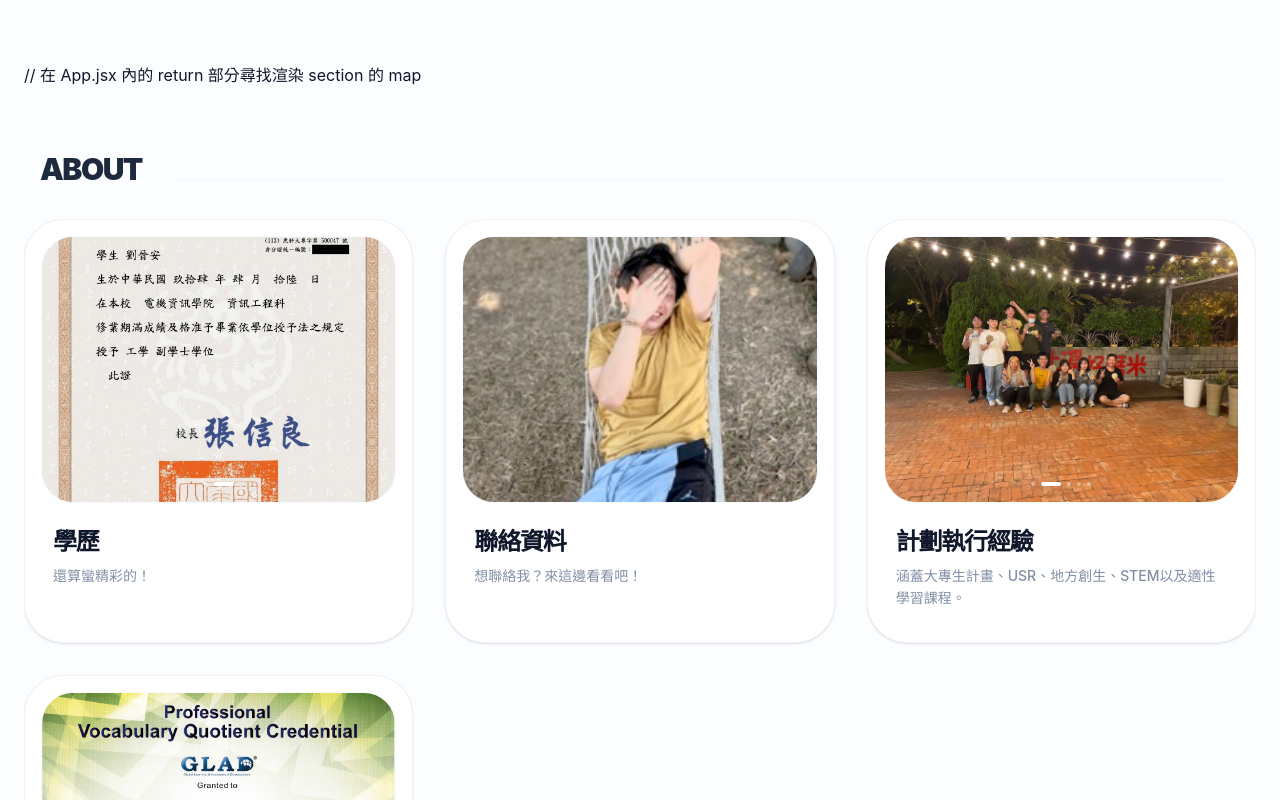
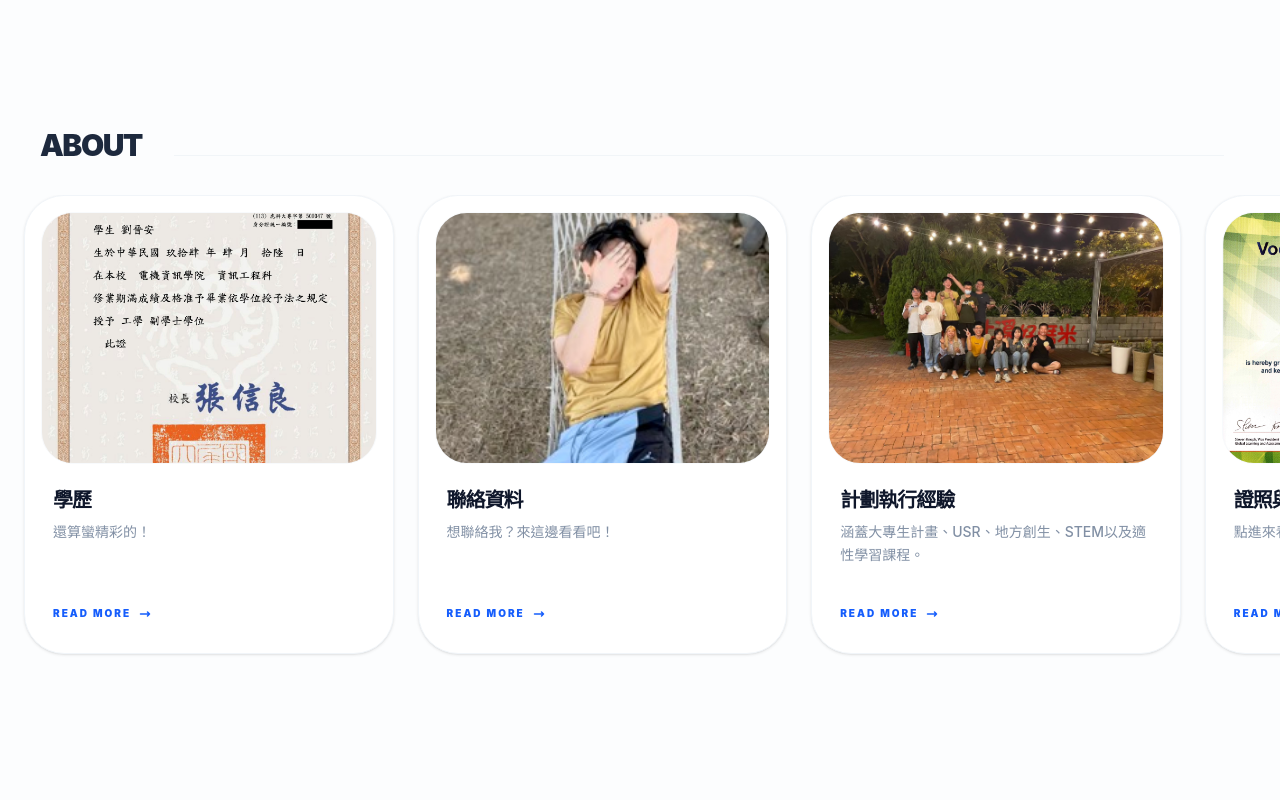
Before and after one commit to OosululyoO/portfolio, a React (Vite) app: page / in a window 1280 px wide. Shown: the part 560-1360 px from the top of the page. Built offline with nearby package versions, Linux system fonts and the light colour scheme.

Commit message:
feat: enhance collection interactivity and fix markdown rendering

```diff
--- a/src/App.jsx
+++ b/src/App.jsx
@@ -4,33 +4,20 @@ import ParticleBackground from './components/ParticleBackground';
 import DetailModal from './components/DetailModal';
 import yaml from 'js-yaml';
 
-// --- Utility: 處理靜態資源路徑 (修復 GitHub Pages 子路徑問題) ---
+// --- Utility: 處理靜態資源路徑 ---
 const getAssetPath = (path) => {
   if (!path) return '';
-  // 如果是外部連結 (http/https)，直接回傳
   if (path.startsWith('http')) return path;
-
-  // 移除路徑開頭的斜線，避免拼接時出現雙斜線
   const cleanPath = path.startsWith('/') ? path.slice(1) : path;
-
-  // 取得 Vite 設定的 base 路徑 (生產環境為 /portfolio/)
-  // 這裡硬編碼為 /portfolio/ 確保萬無一失，或使用 import.meta.env.BASE_URL
   const base = '/portfolio/';
-
   return `${base}${cleanPath}`;
 };
 
-// --- Utility: 強化版內容讀取器 (相容生產環境) ---
 const loadContent = (modules) => {
   return Object.keys(modules).map((path) => {
     const mod = modules[path];
-    // 關鍵修正：Vite 在生產環境有時會將內容放在 .default，有時則是純字串
     const rawContent = typeof mod === 'string' ? mod : (mod?.default || mod);
-
-    if (!rawContent || typeof rawContent !== 'string') {
-      console.warn("無法讀取內容或格式錯誤:", path);
-      return null;
-    }
+    if (!rawContent || typeof rawContent !== 'string') return null;
 
     const parts = rawContent.split('---');
     if (parts.length >= 3) {
@@ -38,101 +25,76 @@ const loadContent = (modules) => {
         const frontmatter = yaml.load(parts[1]);
         const body = parts.slice(2).join('---').trim();
         const slug = path.split('/').pop().replace('.md', '');
-
-        // 統一處理 Decap CMS 可能產生的圖片路徑格式
         const normalizeImages = (imgData) => {
           if (!imgData) return [];
-          return Array.isArray(imgData)
-            ? imgData.map(item => (typeof item === 'object' ? item.image : item))
-            : [imgData];
+          return Array.isArray(imgData) ? imgData.map(item => (typeof item === 'object' ? item.image : item)) : [imgData];
         };
-
-        return {
-          ...frontmatter,
-          main_images: normalizeImages(frontmatter.main_images),
-          extra_images: normalizeImages(frontmatter.extra_images),
-          body,
-          slug
-        };
-      } catch (e) {
-        console.error("YAML 解析失敗:", path, e);
-        return null;
-      }
+        return { ...frontmatter, main_images: normalizeImages(frontmatter.main_images), extra_images: normalizeImages(frontmatter.extra_images), body, slug };
+      } catch (e) { return null; }
     }
     return null;
   }).filter(Boolean);
 };
 
-// --- 子組件: 內容卡片 (還原原本樣式) ---
+// --- 子組件: 內容卡片 (加入隨機輪播與 Read more) ---
 const ContentCard = ({ title, category, main_images, description, onClick }) => {
   const [currentImageIndex, setCurrentImageIndex] = useState(0);
   const images = Array.isArray(main_images) ? main_images : [];
 
   useEffect(() => {
     if (images.length <= 1) return;
-
-    // 關鍵修正：產生 3000ms ~ 6000ms 之間的隨機時間，讓切換錯開
-    const randomInterval = Math.floor(Math.random() * (6000 - 3000 + 1)) + 3000;
-
+    // 1. 隨機輪播時間 (3s - 6s)
+    const randomTime = Math.floor(Math.random() * 3000) + 3000;
     const interval = setInterval(() => {
       setCurrentImageIndex((prev) => (prev + 1) % images.length);
-    }, randomInterval);
-
+    }, randomTime);
     return () => clearInterval(interval);
   }, [images]);
 
   return (
     <div
-      className="group cursor-pointer flex flex-col h-full p-4 rounded-[2.5rem] bg-white border border-slate-100 shadow-sm hover:shadow-xl hover:border-blue-100 transition-all duration-500 ease-out"
+      className="group cursor-pointer flex flex-col h-full p-4 rounded-[2.5rem] bg-white border border-slate-100 shadow-sm hover:shadow-xl hover:border-blue-100 transition-all duration-500 ease-out snap-center"
       onClick={onClick}
     >
       <div className="relative overflow-hidden rounded-[2rem] aspect-[4/3] mb-6 bg-slate-50 border border-slate-50 shadow-inner group-hover:-translate-y-1 transition-transform duration-500">
         {images.length > 0 ? (
-          <img
-            key={images[currentImageIndex]}
-            src={getAssetPath(images[currentImageIndex])} // 關鍵：套用路徑轉換
-            alt={title}
-            className="w-full h-full object-cover transition-transform duration-1000 group-hover:scale-105"
-          />
+          <img key={images[currentImageIndex]} src={getAssetPath(images[currentImageIndex])} alt={title} className="w-full h-full object-cover transition-transform duration-1000 group-hover:scale-105" />
         ) : (
           <div className="flex items-center justify-center h-full text-slate-300 font-black italic bg-slate-50 uppercase">NO IMAGE</div>
         )}
-
-        {images.length > 1 && (
-          <div className="absolute bottom-4 left-1/2 -translate-x-1/2 flex gap-1.5 z-10">
-            {images.map((_, i) => (
-              <div key={i} className={`h-1 rounded-full transition-all duration-300 ${i === currentImageIndex ? 'w-5 bg-white' : 'w-1 bg-white/40'}`} />
-            ))}
-          </div>
-        )}
       </div>
 
-      <div className="px-3 pb-4 flex-grow">
+      <div className="px-3 pb-4 flex-grow flex flex-col">
         {category && (
-          <span className="text-[10px] font-black uppercase tracking-[0.2em] text-blue-600 bg-blue-50/50 px-3 py-1 rounded-full inline-block mb-3 border border-blue-100/30">
+          <span className="text-[10px] font-black uppercase tracking-[0.2em] text-blue-600 bg-blue-50/50 px-3 py-1 rounded-full inline-block mb-3 border border-blue-100/30 self-start">
             {category}
           </span>
         )}
-        <h3 className="text-xl md:text-2xl font-black tracking-tighter text-slate-900 group-hover:text-blue-600 transition-colors duration-300 mb-2 leading-tight">
+        <h3 className="text-xl font-black tracking-tighter text-slate-900 group-hover:text-blue-600 transition-colors duration-300 mb-2 leading-tight">
           {title}
         </h3>
-        <p className="text-slate-500 text-sm font-medium line-clamp-2 leading-relaxed opacity-80 group-hover:opacity-100">
+        <p className="text-slate-500 text-sm font-medium line-clamp-2 leading-relaxed opacity-80 mb-6">
           {description}
         </p>
+
+        {/* Read more 按鈕 */}
+        <div className="mt-auto pt-4 flex items-center text-[10px] font-black tracking-[0.2em] text-blue-600 uppercase">
+          Read More
+          <svg className="w-3 h-3 ml-2 transform group-hover:translate-x-1 transition-transform" fill="none" stroke="currentColor" viewBox="0 0 24 24">
+            <path strokeLinecap="round" strokeLinejoin="round" strokeWidth={3} d="M17 8l4 4m0 0l-4 4m4-4H3" />
+          </svg>
+        </div>
       </div>
     </div>
   );
 };
 
-// --- 主組件: App ---
 export default function App() {
-  // 還原原本的 Hero 初始狀態與邏輯
   const [hero, setHero] = useState({ titleLine1: 'Building', titleAccent: 'Solutions.', heroDescription: '載入中...' });
   const [portfolio, setPortfolio] = useState([]);
   const [achievements, setAchievements] = useState([]);
   const [activities, setActivities] = useState([]);
   const [about, setAbout] = useState([]);
-
   const [selectedItem, setSelectedItem] = useState(null);
   const [isModalOpen, setIsModalOpen] = useState(false);
 
@@ -142,45 +104,31 @@ export default function App() {
   };
 
   useEffect(() => {
-    // 載入 Hero 設定 (還原原本邏輯)
     const heroModule = import.meta.glob('./content/settings/hero.yml', { query: '?raw', eager: true });
     const heroPath = Object.keys(heroModule)[0];
     if (heroPath) {
-      try {
       const mod = heroModule[heroPath];
-        const rawHero = typeof mod === 'string' ? mod : (mod?.default || mod);
-        setHero(yaml.load(rawHero));
-      } catch (e) { console.error("Hero 解析失敗:", e); }
+      setHero(yaml.load(typeof mod === 'string' ? mod : (mod?.default || mod)));
     }
 
-    // 載入各類 Markdown 模組
     const pModules = import.meta.glob('./content/portfolio/*.md', { query: '?raw', eager: true });
     const acModules = import.meta.glob('./content/achievements/*.md', { query: '?raw', eager: true });
     const actModules = import.meta.glob('./content/activities/*.md', { query: '?raw', eager: true });
     const abModules = import.meta.glob('./content/about/*.md', { query: '?raw', eager: true });
 
-    // 解析資料
-    const pData = loadContent(pModules);
-    const acData = loadContent(acModules);
-    const actData = loadContent(actModules);
-    const abData = loadContent(abModules);
-
-    // 更新狀態
-    setPortfolio(pData);
-    setAchievements(acData);
-    setActivities(actData);
-    setAbout(abData);
+    setPortfolio(loadContent(pModules));
+    setAchievements(loadContent(acModules));
+    setActivities(loadContent(actModules));
+    setAbout(loadContent(abModules));
   }, []);
 
   return (
-    // 還原原本的背景色與字體設定
     <div className="min-h-screen bg-[#fcfdfe] font-sans text-slate-900 selection:bg-blue-600 selection:text-white">
       <ParticleBackground />
       <Navbar />
 
-      <main className="relative pt-32 px-6 max-w-7xl mx-auto">
-        {/* 還原原本的 Hero Section 樣式 */}
-        <section className="py-24">
+      <main className="relative pt-32 px-0 max-w-7xl mx-auto overflow-hidden">
+        <section className="py-24 px-6">
           <div className="max-w-4xl">
             <h1 className="text-6xl md:text-[8rem] font-black tracking-tighter leading-[0.85] mb-12">
               {hero.titleLine1} <br />
@@ -194,7 +142,6 @@ export default function App() {
           </div>
         </section>
 
-// 在 App.jsx 內的 return 部分尋找渲染 section 的 map
         {[
           { id: 'about', title: 'About', data: about },
           { id: 'portfolio', title: 'Portfolio', data: portfolio },
@@ -202,16 +149,15 @@ export default function App() {
           { id: 'activities', title: 'Activities', data: activities }
         ].map(section => (
           <section key={section.id} id={section.id} className="py-16">
-    <div className="flex items-baseline justify-between mb-8">
+            <div className="flex items-baseline justify-between mb-8 px-6">
               <h2 className="text-3xl font-black tracking-tighter uppercase text-slate-800 ml-4">{section.title}</h2>
               <div className="hidden md:block h-[1px] flex-grow mx-8 bg-slate-200/40"></div>
             </div>
 
-    {/* 關鍵修正：加入 overflow-x-auto 與 snap-x 讓內容在超過寬度時可輪播 */}
-    <div className="relative group">
-      <div className="flex md:grid md:grid-cols-2 lg:grid-cols-3 gap-6 md:gap-8 overflow-x-auto pb-8 snap-x snap-mandatory no-scrollbar scroll-smooth">
+            {/* 3. 調整輪播佈局：兩側留白露出鄰近項目 */}
+            <div className="flex gap-6 overflow-x-auto pb-10 px-6 snap-x snap-mandatory no-scrollbar scroll-smooth">
               {section.data.map((item) => (
-          <div key={item.slug} className="min-w-[85vw] md:min-w-0 snap-center">
+                <div key={item.slug} className="min-w-[85%] md:min-w-[45%] lg:min-w-[30%] snap-center">
                   <ContentCard {...item} onClick={() => handleOpenModal(item)} />
                 </div>
               ))}
@@ -219,32 +165,15 @@ export default function App() {
                 <div className="w-full py-10 text-center text-slate-400 italic">暫無內容</div>
               )}
             </div>
-
-      {/* 提示箭頭 (可選) */}
-      {section.data.length > 3 && (
-        <div className="hidden lg:block absolute -right-4 top-1/2 -translate-y-1/2 opacity-0 group-hover:opacity-100 transition-opacity">
-          <div className="p-2 bg-white shadow-lg rounded-full text-blue-600">
-             <svg className="w-6 h-6" fill="none" stroke="currentColor" viewBox="0 0 24 24"><path strokeLinecap="round" strokeLinejoin="round" strokeWidth={3} d="M9 5l7 7-7 7" /></svg>
-          </div>
-        </div>
-      )}
-    </div>
           </section>
         ))}
 
         <footer className="py-24 text-center border-t border-slate-100/50 mt-20">
-          <p className="text-slate-400 text-[10px] font-black tracking-[0.4em] uppercase">
-            © 2026 LIU CHIN AN — ALL RIGHTS RESERVED
-          </p>
+          <p className="text-slate-400 text-[10px] font-black tracking-[0.4em] uppercase">© 2026 LIU CHIN AN — ALL RIGHTS RESERVED</p>
         </footer>
       </main>
 
-      {/* DetailModal 保持原本的呼叫方式，圖片路徑處理應在 Modal 內部或傳遞前完成 */}
-      <DetailModal
-        isOpen={isModalOpen}
-        onClose={() => setIsModalOpen(false)}
-        content={selectedItem} // 原本使用 content 屬性
-      />
+      <DetailModal isOpen={isModalOpen} onClose={() => setIsModalOpen(false)} content={selectedItem} />
     </div>
   );
 }
--- a/src/components/DetailModal.jsx
+++ b/src/components/DetailModal.jsx
@@ -1,7 +1,7 @@
 import React from 'react';
 import { motion, AnimatePresence } from 'framer-motion';
+import ReactMarkdown from 'react-markdown'; // 引入元件
 
-// --- Utility: 處理靜態資源路徑 ---
 const getAssetPath = (path) => {
   if (!path) return '';
   if (path.startsWith('http')) return path;
@@ -12,80 +12,44 @@ const getAssetPath = (path) => {
 
 const DetailModal = ({ isOpen, onClose, content }) => {
   if (!content) return null;
-
   const { title, category, main_images, extra_images, body, description } = content;
-
-  // 合併所有圖片並套用路徑修正
   const allImages = [...(main_images || []), ...(extra_images || [])];
 
   return (
     <AnimatePresence>
       {isOpen && (
         <>
-          {/* 背景遮罩 */}
-          <motion.div
-            initial={{ opacity: 0 }}
-            animate={{ opacity: 1 }}
-            exit={{ opacity: 0 }}
-            onClick={onClose}
-            className="fixed inset-0 bg-slate-900/60 backdrop-blur-md z-[100] cursor-zoom-out"
-          />
-
-          {/* 視窗主體 - 已修正標籤閉合 */}
-          <motion.div
-            initial={{ opacity: 0, scale: 0.95, y: 20 }}
-            animate={{ opacity: 1, scale: 1, y: 0 }}
-            exit={{ opacity: 0, scale: 0.95, y: 20 }}
-            className="fixed inset-x-4 top-[10%] bottom-[5%] md:inset-x-24 md:top-[12%] md:bottom-[8%] bg-white rounded-[3rem] shadow-2xl z-[101] overflow-hidden flex flex-col border border-white/20"
-          >
-            {/* 頂部控制列 */}
+          <motion.div initial={{ opacity: 0 }} animate={{ opacity: 1 }} exit={{ opacity: 0 }} onClick={onClose} className="fixed inset-0 bg-slate-900/60 backdrop-blur-md z-[100] cursor-zoom-out" />
+          <motion.div initial={{ opacity: 0, scale: 0.95, y: 20 }} animate={{ opacity: 1, scale: 1, y: 0 }} exit={{ opacity: 0, scale: 0.95, y: 20 }} className="fixed inset-x-4 top-[10%] bottom-[5%] md:inset-x-24 md:top-[12%] md:bottom-[8%] bg-white rounded-[3rem] shadow-2xl z-[101] overflow-hidden flex flex-col border border-white/20">
             <div className="absolute top-8 right-8 z-[102]">
-              <button
-                onClick={onClose}
-                className="p-4 bg-slate-100 hover:bg-black hover:text-white rounded-full transition-all duration-300 group"
-              >
-                <svg className="w-5 h-5" fill="none" stroke="currentColor" viewBox="0 0 24 24">
-                  <path strokeLinecap="round" strokeLinejoin="round" strokeWidth={3} d="M6 18L18 6M6 6l12 12" />
-                </svg>
+              <button onClick={onClose} className="p-4 bg-slate-100 hover:bg-black hover:text-white rounded-full transition-all duration-300 group">
+                <svg className="w-5 h-5" fill="none" stroke="currentColor" viewBox="0 0 24 24"><path strokeLinecap="round" strokeLinejoin="round" strokeWidth={3} d="M6 18L18 6M6 6l12 12" /></svg>
               </button>
             </div>
 
             <div className="flex-grow overflow-y-auto custom-scrollbar">
               <div className="max-w-5xl mx-auto px-8 py-16">
-                {/* 標題區域 */}
                 <header className="mb-12">
-                  <span className="text-[10px] font-black uppercase tracking-[0.3em] text-blue-600 mb-4 block">
-                    {category}
-                  </span>
-                  <h2 className="text-4xl md:text-6xl font-black tracking-tighter text-slate-900 mb-6 uppercase leading-none">
-                    {title}
-                  </h2>
-                  <p className="text-xl text-slate-500 font-medium leading-relaxed max-w-3xl">
-                    {description}
-                  </p>
+                  <span className="text-[10px] font-black uppercase tracking-[0.3em] text-blue-600 mb-4 block">{category}</span>
+                  <h2 className="text-4xl md:text-6xl font-black tracking-tighter text-slate-900 mb-6 uppercase leading-none">{title}</h2>
+                  <p className="text-xl text-slate-500 font-medium leading-relaxed max-w-3xl">{description}</p>
                 </header>
 
-                {/* 內容區塊 */}
-                <div className="grid grid-cols-1 lg:grid-cols-12 gap-12">
                 <div className="lg:col-span-12">
-                    {/* 主要內容 (Markdown Body) */}
+                  {/* 關鍵修正：使用 ReactMarkdown 渲染 Markdown 內容 */}
                   <article className="prose prose-slate prose-lg max-w-none
                     prose-headings:font-black prose-headings:tracking-tighter prose-headings:uppercase
                     prose-p:text-slate-600 prose-p:leading-relaxed
-                      prose-strong:text-slate-900 prose-strong:font-bold">
-                      {body}
+                    prose-strong:text-slate-900 prose-strong:font-bold
+                    prose-img:rounded-[2rem] prose-img:shadow-lg">
+                    <ReactMarkdown>{body}</ReactMarkdown>
                   </article>
 
-                    {/* 圖片展示牆 */}
                   {allImages.length > 0 && (
                     <div className="mt-16 space-y-8">
                       {allImages.map((img, index) => (
                         <div key={index} className="rounded-[2.5rem] overflow-hidden border border-slate-100 bg-slate-50 shadow-sm">
-                            <img
-                              src={getAssetPath(img)}
-                              alt={`${title} - ${index}`}
-                              className="w-full h-auto object-cover"
-                            />
+                          <img src={getAssetPath(img)} alt={`${title}-${index}`} className="w-full h-auto object-cover" />
                         </div>
                       ))}
                     </div>
@@ -93,8 +57,7 @@ const DetailModal = ({ isOpen, onClose, content }) => {
                 </div>
               </div>
             </div>
-            </div>
-          </motion.div> {/* 此處已補上結束標籤 */}
+          </motion.div>
         </>
       )}
     </AnimatePresence>
```
Lines whose indentation alone changed are shown as unchanged.
